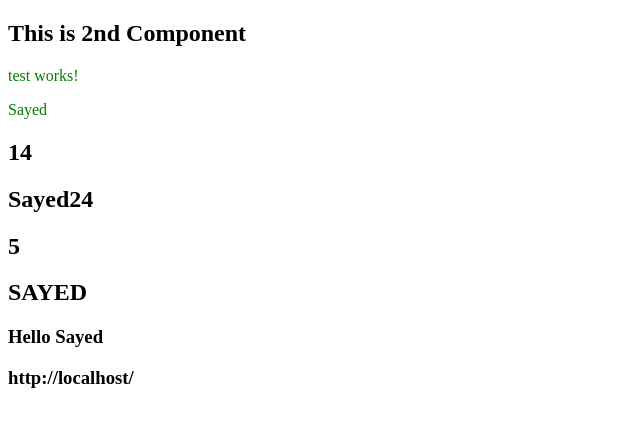
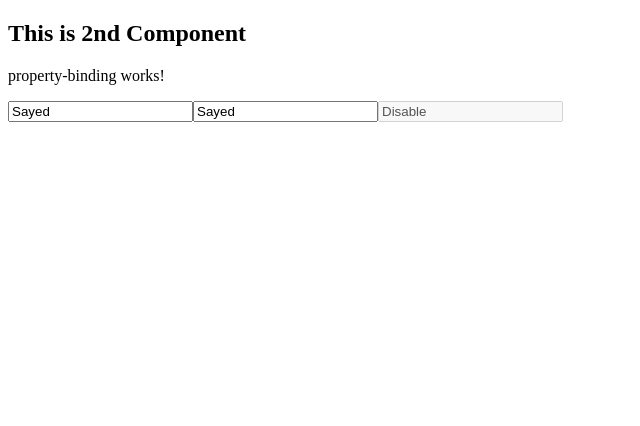
Before and after one commit to SMXeem/AngularTutorialProject, an Angular app: page / in a window 1280 px wide. Shown: the top 426 px of the page, without its empty margins (0-640 px from the left). Built offline with nearby package versions, Linux system fonts and the light colour scheme.

Commit message:
PropertyBinding in Angular

```diff
--- a/src/app/app.component.html
+++ b/src/app/app.component.html
@@ -1,6 +1,6 @@
 <div>
   <h2>This is 2nd Component</h2>
-  <app-test>
+  <app-property-binding>
 
-  </app-test>
+  </app-property-binding>
 </div>
--- a/src/app/app.module.ts
+++ b/src/app/app.module.ts
@@ -4,11 +4,13 @@ import { NgModule } from '@angular/core';
 import { AppRoutingModule } from './app-routing.module';
 import { AppComponent } from './app.component';
 import { TestComponent } from './test/test.component';
+import { PropertyBindingComponent } from './property-binding/property-binding.component';
 
 @NgModule({
   declarations: [
     AppComponent,
-    TestComponent
+    TestComponent,
+    PropertyBindingComponent
   ],
   imports: [
     BrowserModule,
--- /dev/null
+++ b/src/app/property-binding/property-binding.component.html
@@ -0,0 +1,6 @@
+<p>property-binding works!</p>
+<div>
+    <input [id]="myID" type="text" value="Sayed"/>
+    <input id="{{myId}}" type="text" value="Sayed"/>
+    <input [disabled]="IsDisable" value="Disable"/>
+</div>
--- /dev/null
+++ b/src/app/property-binding/property-binding.component.ts
@@ -0,0 +1,18 @@
+import { Component, OnInit } from '@angular/core';
+
+@Component({
+  selector: 'app-property-binding',
+  templateUrl: './property-binding.component.html',
+  styleUrls: ['./property-binding.component.css']
+})
+export class PropertyBindingComponent implements OnInit {
+
+  public myID="TextInput";
+  public myId="First"
+  public IsDisable=true;
+  constructor() { }
+
+  ngOnInit(): void {
+  }
+
+}
```
Also changed, not shown: src/app/property-binding/property-binding.component.css (added), 1 other file (tests, documents, lock files or other folders).
